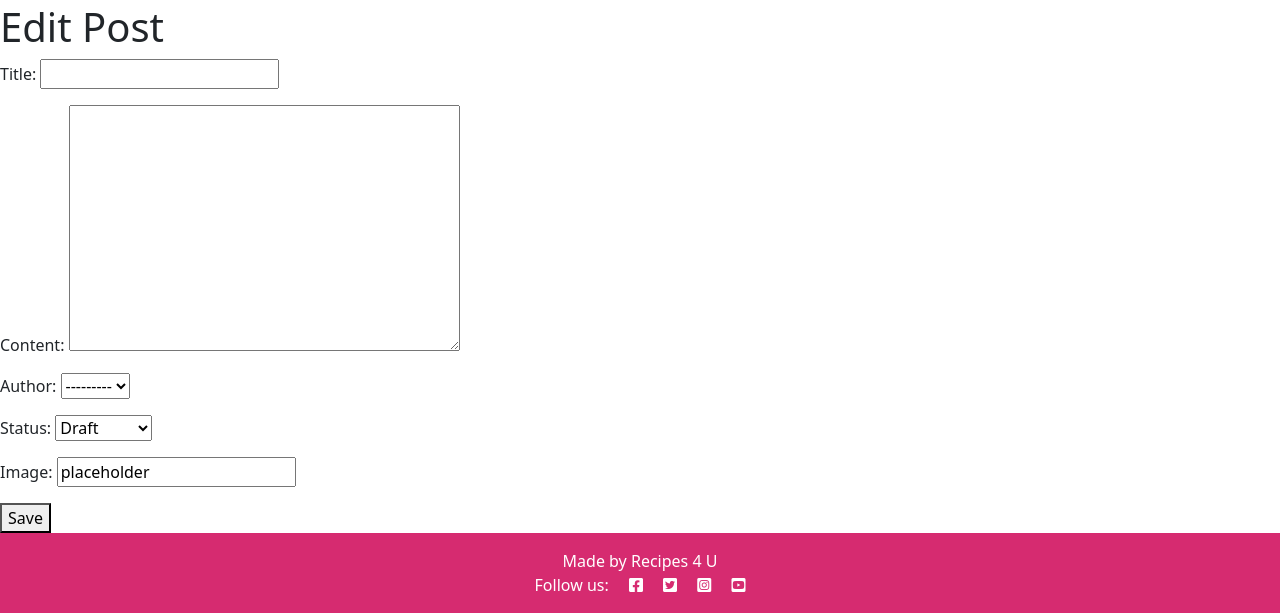
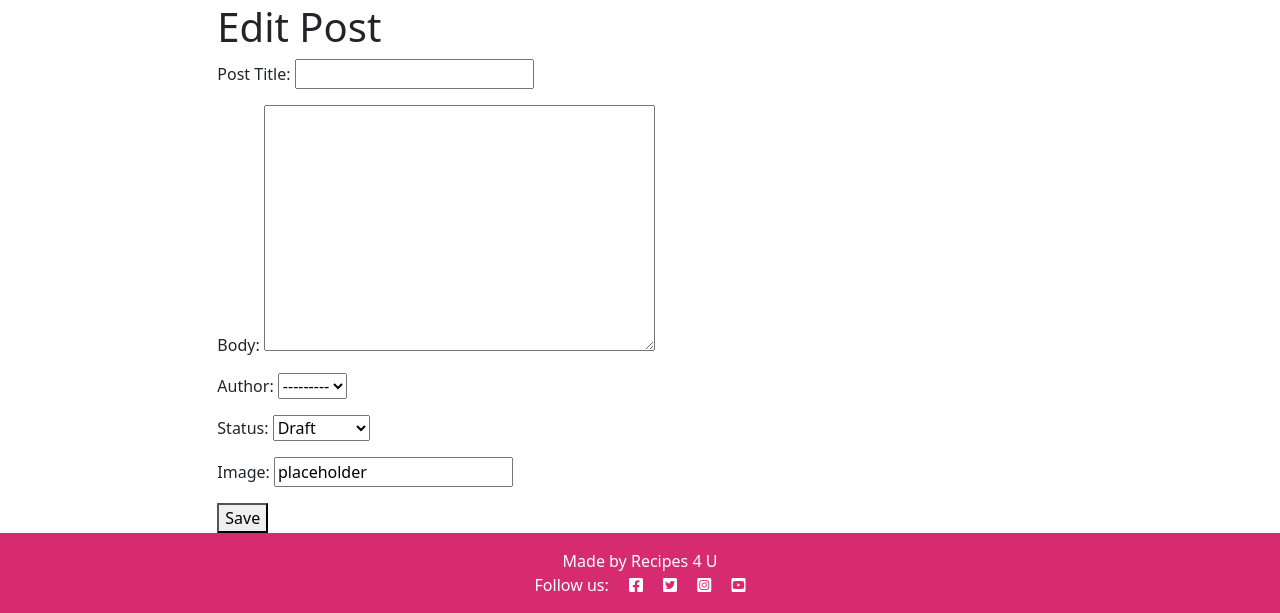
Before and after one commit to oconnorian3/recipesforu, a Django app: template templates/edit_post.html in a window 1280 px wide. Shown: the part 323-936 px from the top of the page. Run offline with Django 3.2, Linux system fonts and the light colour scheme; the template is opened without the code that fills it: values that come from a table or form of the project are taken from there, others are empty; grey boxes are pictures that could not be loaded.

Commit message:
Centered create ans edit forms

```diff
--- a/blog/forms.py
+++ b/blog/forms.py
@@ -41,6 +41,15 @@ class EditPostForm(forms.ModelForm):
             'content': SummernoteWidget(),
         }
 
+        labels = {
+            'title': 'Post Title',
+            'slug': 'Slug',
+            'content': 'Body',
+            'author': 'Author',
+            'status': 'Status',
+            'featured_image': 'Image',
+        }
+
 ## Contact Form
 class ContactForm(forms.ModelForm):
     class Meta:
--- a/templates/create.html
+++ b/templates/create.html
@@ -1,10 +1,14 @@
 {% extends 'base.html' %}
 
 {% block content %}
+<div class="row justify-content-center">
+ <div class="col-md-8">
   <h2>Create a new post</h2>
   <form method="POST" enctype="multipart/form-data">
     {% csrf_token %}
     {{ form.as_p }}
     <button type="submit">Submit</button>
   </form>
+ </div>
+</div>
 {% endblock %}
--- a/templates/edit_post.html
+++ b/templates/edit_post.html
@@ -2,10 +2,14 @@
 {% load cloudinary %}
 
 {% block content %}
+<div class="row justify-content-center">
+ <div class="col-md-8">
     <h1>Edit Post</h1>
     <form method="POST" enctype="multipart/form-data">
         {% csrf_token %}
         {{ form.as_p}}
         <button type="submit">Save</button>
     </form>
+ </div>
+</div>
 {% endblock %}
```
